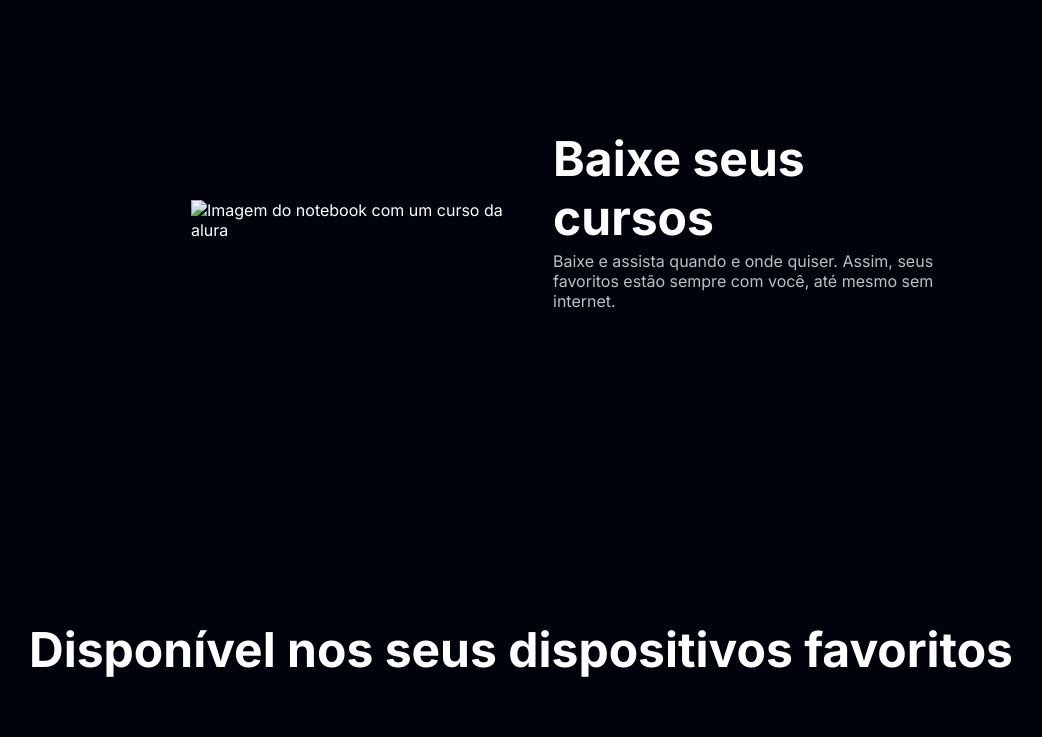
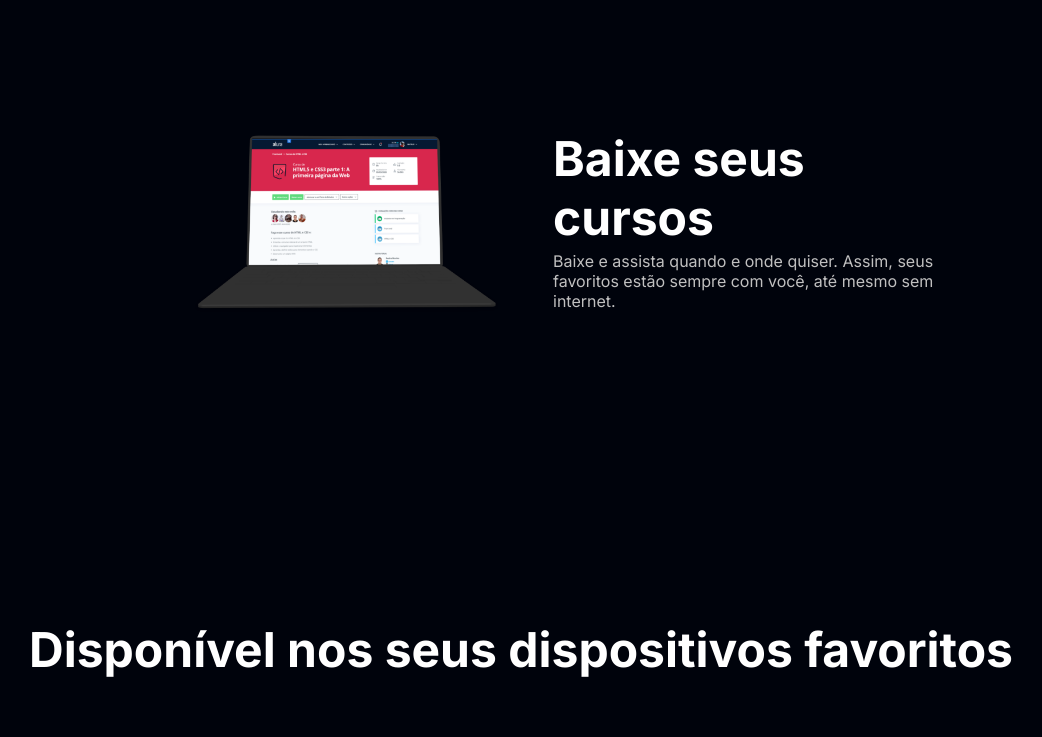
Before and after one commit to MuriiloLuiz/aluraplus, a plain HTML site: page index.html in a window 1280 px wide. Shown: the part 2580-3317 px from the top of the page, without its empty margins (119-1161 px from the left). Drawn offline with Linux system fonts and the light colour scheme.

Commit message:
Update index.html

```diff
--- a/index.html
+++ b/index.html
@@ -40,7 +40,7 @@
     </section>
 
     <section class="container secundario">
-        <img src="/alura+/assets/Notebook.png" alt="Imagem do notebook com um curso da alura" class="secundario__imagem">
+        <img src="./assets/Notebook.png" alt="Imagem do notebook com um curso da alura" class="secundario__imagem">
         <div class="container__descricao">
             <h2 class="container__titulo descricao__titulo">Baixe seus cursos</h2>
             <p class="descricao__texto">Baixe e assista quando e onde quiser. Assim, seus favoritos estão sempre com você, até mesmo sem internet.</p>
```
